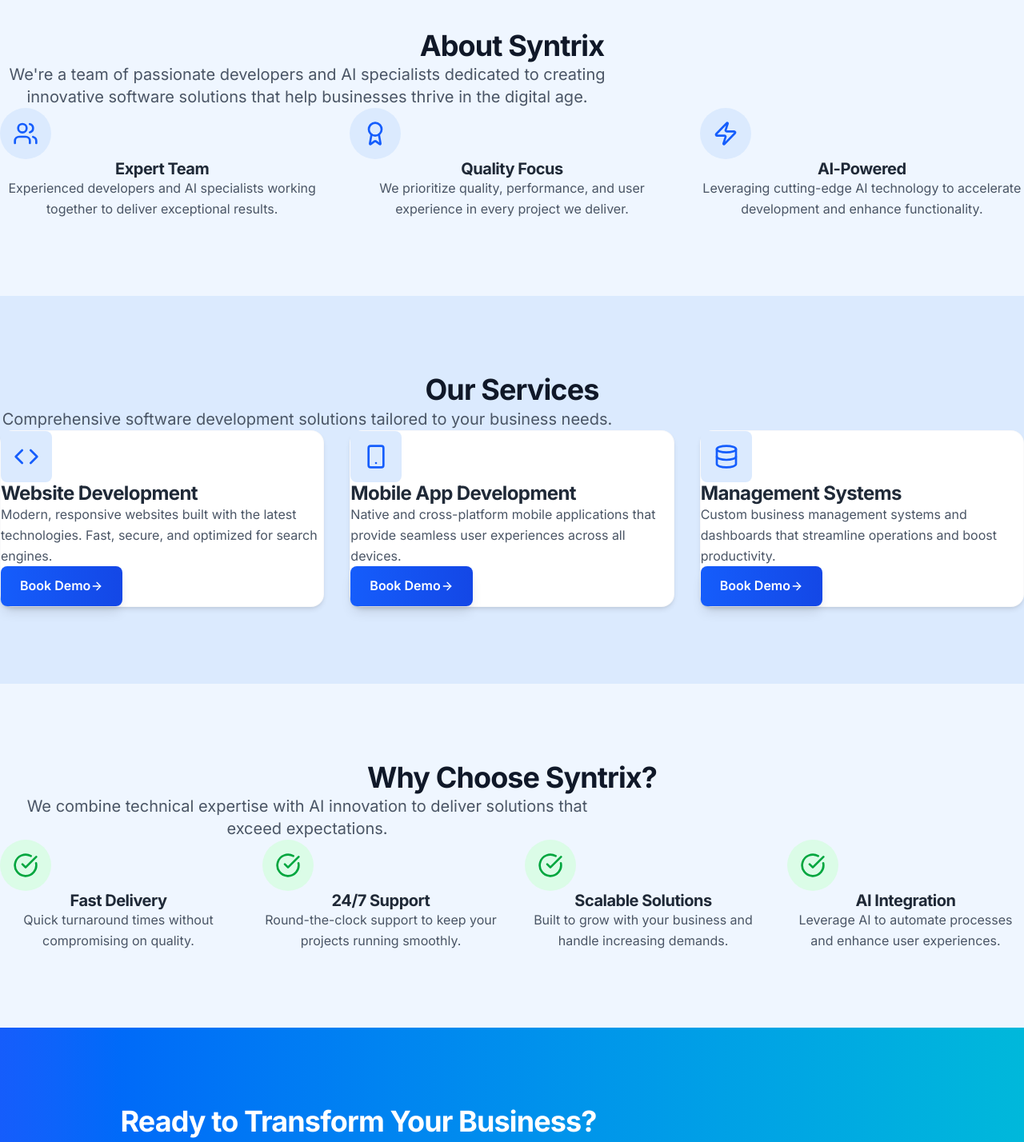
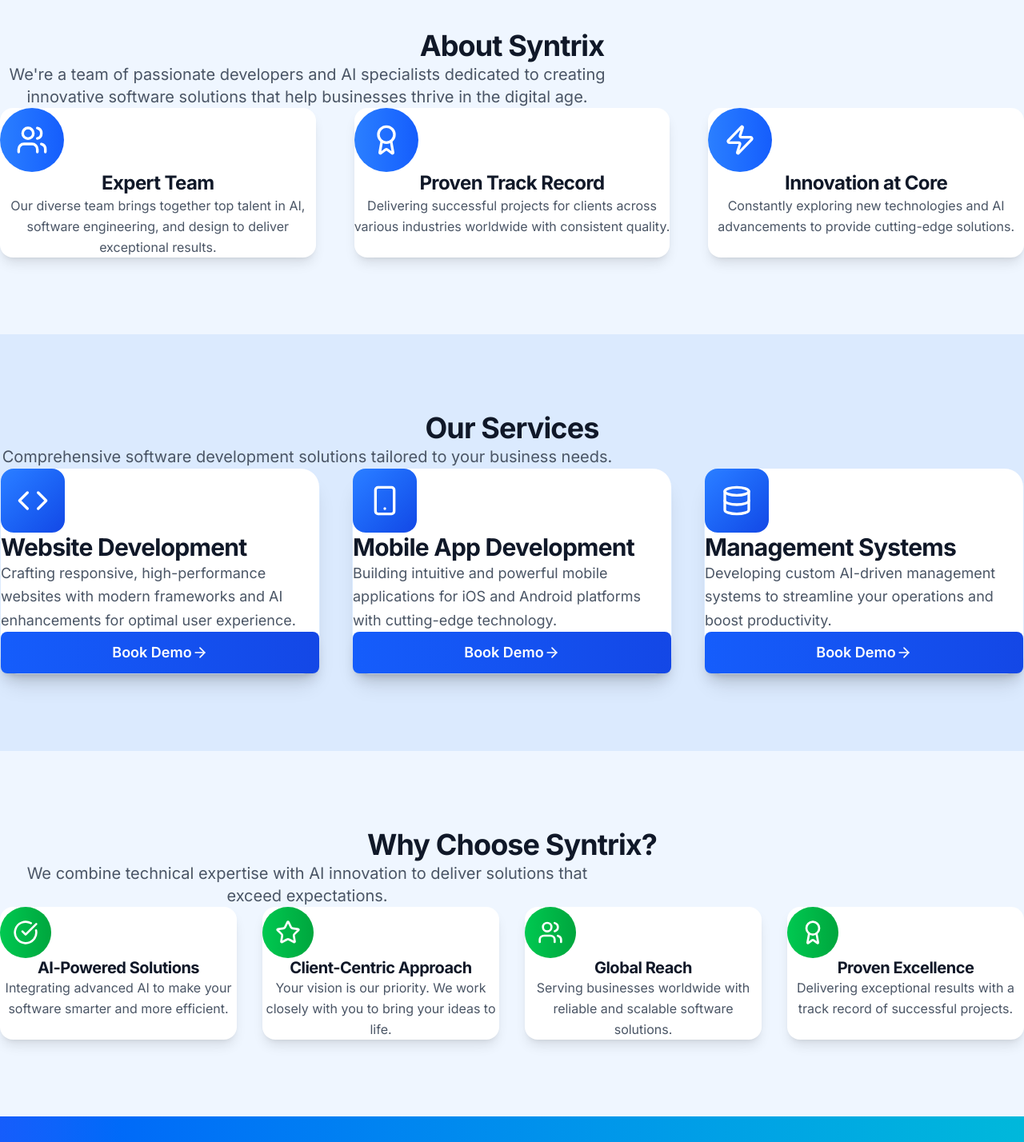
Before and after one commit to Axaxin24/syntrix-website, a Next.js app: page / in a window 1280 px wide. Shown: the part 860-2288 px from the top of the page at 80% size. Built offline with nearby package versions, Linux system fonts and the light colour scheme.

Commit message:
Fix horizontal arrangement - enhance cards, spacing, and visual appeal

```diff
--- a/src/app/page.tsx
+++ b/src/app/page.tsx
@@ -45,27 +45,27 @@
               innovative software solutions that help businesses thrive in the digital age.
             </p>
           </div>
-          <div className="grid grid-cols-1 md:grid-cols-3 gap-8">
-            <div className="text-center p-6">
-              <div className="bg-blue-100 w-16 h-16 rounded-full flex items-center justify-center mx-auto mb-4">
-                <Users className="h-8 w-8 text-blue-600" />
+          <div className="grid grid-cols-1 md:grid-cols-3 gap-12">
+            <div className="text-center p-8 bg-white rounded-2xl shadow-lg hover:shadow-xl transition-all duration-300 transform hover:-translate-y-1">
+              <div className="bg-gradient-to-r from-blue-500 to-blue-600 w-20 h-20 rounded-full flex items-center justify-center mx-auto mb-6">
+                <Users className="h-10 w-10 text-white" />
               </div>
-              <h3 className="text-xl font-semibold mb-2">Expert Team</h3>
-              <p className="text-gray-600">Experienced developers and AI specialists working together to deliver exceptional results.</p>
+              <h3 className="text-2xl font-bold mb-4 text-gray-900">Expert Team</h3>
+              <p className="text-gray-600 leading-relaxed">Our diverse team brings together top talent in AI, software engineering, and design to deliver exceptional results.</p>
             </div>
-            <div className="text-center p-6">
-              <div className="bg-blue-100 w-16 h-16 rounded-full flex items-center justify-center mx-auto mb-4">
-                <Award className="h-8 w-8 text-blue-600" />
+            <div className="text-center p-8 bg-white rounded-2xl shadow-lg hover:shadow-xl transition-all duration-300 transform hover:-translate-y-1">
+              <div className="bg-gradient-to-r from-blue-500 to-blue-600 w-20 h-20 rounded-full flex items-center justify-center mx-auto mb-6">
+                <Award className="h-10 w-10 text-white" />
               </div>
-              <h3 className="text-xl font-semibold mb-2">Quality Focus</h3>
-              <p className="text-gray-600">We prioritize quality, performance, and user experience in every project we deliver.</p>
+              <h3 className="text-2xl font-bold mb-4 text-gray-900">Proven Track Record</h3>
+              <p className="text-gray-600 leading-relaxed">Delivering successful projects for clients across various industries worldwide with consistent quality.</p>
             </div>
-            <div className="text-center p-6">
-              <div className="bg-blue-100 w-16 h-16 rounded-full flex items-center justify-center mx-auto mb-4">
-                <Zap className="h-8 w-8 text-blue-600" />
+            <div className="text-center p-8 bg-white rounded-2xl shadow-lg hover:shadow-xl transition-all duration-300 transform hover:-translate-y-1">
+              <div className="bg-gradient-to-r from-blue-500 to-blue-600 w-20 h-20 rounded-full flex items-center justify-center mx-auto mb-6">
+                <Zap className="h-10 w-10 text-white" />
               </div>
-              <h3 className="text-xl font-semibold mb-2">AI-Powered</h3>
-              <p className="text-gray-600">Leveraging cutting-edge AI technology to accelerate development and enhance functionality.</p>
+              <h3 className="text-2xl font-bold mb-4 text-gray-900">Innovation at Core</h3>
+              <p className="text-gray-600 leading-relaxed">Constantly exploring new technologies and AI advancements to provide cutting-edge solutions.</p>
             </div>
           </div>
         </div>
@@ -80,47 +80,44 @@
               Comprehensive software development solutions tailored to your business needs.
             </p>
           </div>
-          <div className="grid grid-cols-1 md:grid-cols-3 gap-8">
-            <div className="card-enhanced p-8 card-hover">
-              <div className="bg-blue-100 w-16 h-16 rounded-lg flex items-center justify-center mb-6">
-                <Code className="h-8 w-8 text-blue-600" />
+          <div className="grid grid-cols-1 md:grid-cols-3 gap-10">
+            <div className="bg-white rounded-3xl p-10 shadow-xl hover:shadow-2xl transition-all duration-500 transform hover:-translate-y-2 border border-blue-100">
+              <div className="bg-gradient-to-br from-blue-500 to-blue-700 w-20 h-20 rounded-2xl flex items-center justify-center mb-8">
+                <Code className="h-10 w-10 text-white" />
               </div>
-              <h3 className="text-2xl font-semibold mb-4">Website Development</h3>
-              <p className="text-gray-600 mb-6">
-                Modern, responsive websites built with the latest technologies.
-                Fast, secure, and optimized for search engines.
+              <h3 className="text-3xl font-bold mb-6 text-gray-900">Website Development</h3>
+              <p className="text-gray-600 mb-8 leading-relaxed text-lg">
+                Crafting responsive, high-performance websites with modern frameworks and AI enhancements for optimal user experience.
               </p>
-              <Link href="/contact" className="btn-primary inline-flex items-center space-x-2">
+              <Link href="/contact" className="btn-primary text-lg px-8 py-4 inline-flex items-center space-x-3 w-full justify-center">
                 <span>Book Demo</span>
-                <ArrowRight className="h-4 w-4" />
+                <ArrowRight className="h-5 w-5" />
               </Link>
             </div>
-            <div className="card-enhanced p-8 card-hover">
-              <div className="bg-blue-100 w-16 h-16 rounded-lg flex items-center justify-center mb-6">
-                <Smartphone className="h-8 w-8 text-blue-600" />
+            <div className="bg-white rounded-3xl p-10 shadow-xl hover:shadow-2xl transition-all duration-500 transform hover:-translate-y-2 border border-blue-100">
+              <div className="bg-gradient-to-br from-blue-500 to-blue-700 w-20 h-20 rounded-2xl flex items-center justify-center mb-8">
+                <Smartphone className="h-10 w-10 text-white" />
               </div>
-              <h3 className="text-2xl font-semibold mb-4">Mobile App Development</h3>
-              <p className="text-gray-600 mb-6">
-                Native and cross-platform mobile applications that provide
-                seamless user experiences across all devices.
+              <h3 className="text-3xl font-bold mb-6 text-gray-900">Mobile App Development</h3>
+              <p className="text-gray-600 mb-8 leading-relaxed text-lg">
+                Building intuitive and powerful mobile applications for iOS and Android platforms with cutting-edge technology.
               </p>
-              <Link href="/contact" className="btn-primary inline-flex items-center space-x-2">
+              <Link href="/contact" className="btn-primary text-lg px-8 py-4 inline-flex items-center space-x-3 w-full justify-center">
                 <span>Book Demo</span>
-                <ArrowRight className="h-4 w-4" />
+                <ArrowRight className="h-5 w-5" />
               </Link>
             </div>
-            <div className="card-enhanced p-8 card-hover">
-              <div className="bg-blue-100 w-16 h-16 rounded-lg flex items-center justify-center mb-6">
-                <Database className="h-8 w-8 text-blue-600" />
+            <div className="bg-white rounded-3xl p-10 shadow-xl hover:shadow-2xl transition-all duration-500 transform hover:-translate-y-2 border border-blue-100">
+              <div className="bg-gradient-to-br from-blue-500 to-blue-700 w-20 h-20 rounded-2xl flex items-center justify-center mb-8">
+                <Database className="h-10 w-10 text-white" />
               </div>
-              <h3 className="text-2xl font-semibold mb-4">Management Systems</h3>
-              <p className="text-gray-600 mb-6">
-                Custom business management systems and dashboards that
-                streamline operations and boost productivity.
+              <h3 className="text-3xl font-bold mb-6 text-gray-900">Management Systems</h3>
+              <p className="text-gray-600 mb-8 leading-relaxed text-lg">
+                Developing custom AI-driven management systems to streamline your operations and boost productivity.
               </p>
-              <Link href="/contact" className="btn-primary inline-flex items-center space-x-2">
+              <Link href="/contact" className="btn-primary text-lg px-8 py-4 inline-flex items-center space-x-3 w-full justify-center">
                 <span>Book Demo</span>
-                <ArrowRight className="h-4 w-4" />
+                <ArrowRight className="h-5 w-5" />
               </Link>
             </div>
           </div>
@@ -137,33 +134,33 @@
             </p>
           </div>
           <div className="grid grid-cols-1 md:grid-cols-2 lg:grid-cols-4 gap-8">
-            <div className="text-center">
-              <div className="bg-green-100 w-16 h-16 rounded-full flex items-center justify-center mx-auto mb-4">
-                <CheckCircle className="h-8 w-8 text-green-600" />
+            <div className="text-center p-6 bg-white rounded-2xl shadow-lg hover:shadow-xl transition-all duration-300 transform hover:-translate-y-1">
+              <div className="bg-gradient-to-r from-green-500 to-green-600 w-16 h-16 rounded-full flex items-center justify-center mx-auto mb-4">
+                <CheckCircle className="h-8 w-8 text-white" />
               </div>
-              <h3 className="text-xl font-semibold mb-2">Fast Delivery</h3>
-              <p className="text-gray-600">Quick turnaround times without compromising on quality.</p>
+              <h3 className="text-xl font-bold mb-3 text-gray-900">AI-Powered Solutions</h3>
+              <p className="text-gray-600 leading-relaxed">Integrating advanced AI to make your software smarter and more efficient.</p>
             </div>
-            <div className="text-center">
-              <div className="bg-green-100 w-16 h-16 rounded-full flex items-center justify-center mx-auto mb-4">
-                <CheckCircle className="h-8 w-8 text-green-600" />
+            <div className="text-center p-6 bg-white rounded-2xl shadow-lg hover:shadow-xl transition-all duration-300 transform hover:-translate-y-1">
+              <div className="bg-gradient-to-r from-green-500 to-green-600 w-16 h-16 rounded-full flex items-center justify-center mx-auto mb-4">
+                <Star className="h-8 w-8 text-white" />
               </div>
-              <h3 className="text-xl font-semibold mb-2">24/7 Support</h3>
-              <p className="text-gray-600">Round-the-clock support to keep your projects running smoothly.</p>
+              <h3 className="text-xl font-bold mb-3 text-gray-900">Client-Centric Approach</h3>
+              <p className="text-gray-600 leading-relaxed">Your vision is our priority. We work closely with you to bring your ideas to life.</p>
             </div>
-            <div className="text-center">
-              <div className="bg-green-100 w-16 h-16 rounded-full flex items-center justify-center mx-auto mb-4">
-                <CheckCircle className="h-8 w-8 text-green-600" />
+            <div className="text-center p-6 bg-white rounded-2xl shadow-lg hover:shadow-xl transition-all duration-300 transform hover:-translate-y-1">
+              <div className="bg-gradient-to-r from-green-500 to-green-600 w-16 h-16 rounded-full flex items-center justify-center mx-auto mb-4">
+                <Users className="h-8 w-8 text-white" />
               </div>
-              <h3 className="text-xl font-semibold mb-2">Scalable Solutions</h3>
-              <p className="text-gray-600">Built to grow with your business and handle increasing demands.</p>
+              <h3 className="text-xl font-bold mb-3 text-gray-900">Global Reach</h3>
+              <p className="text-gray-600 leading-relaxed">Serving businesses worldwide with reliable and scalable software solutions.</p>
             </div>
-            <div className="text-center">
-              <div className="bg-green-100 w-16 h-16 rounded-full flex items-center justify-center mx-auto mb-4">
-                <CheckCircle className="h-8 w-8 text-green-600" />
+            <div className="text-center p-6 bg-white rounded-2xl shadow-lg hover:shadow-xl transition-all duration-300 transform hover:-translate-y-1">
+              <div className="bg-gradient-to-r from-green-500 to-green-600 w-16 h-16 rounded-full flex items-center justify-center mx-auto mb-4">
+                <Award className="h-8 w-8 text-white" />
               </div>
-              <h3 className="text-xl font-semibold mb-2">AI Integration</h3>
-              <p className="text-gray-600">Leverage AI to automate processes and enhance user experiences.</p>
+              <h3 className="text-xl font-bold mb-3 text-gray-900">Proven Excellence</h3>
+              <p className="text-gray-600 leading-relaxed">Delivering exceptional results with a track record of successful projects.</p>
             </div>
           </div>
         </div>
```
